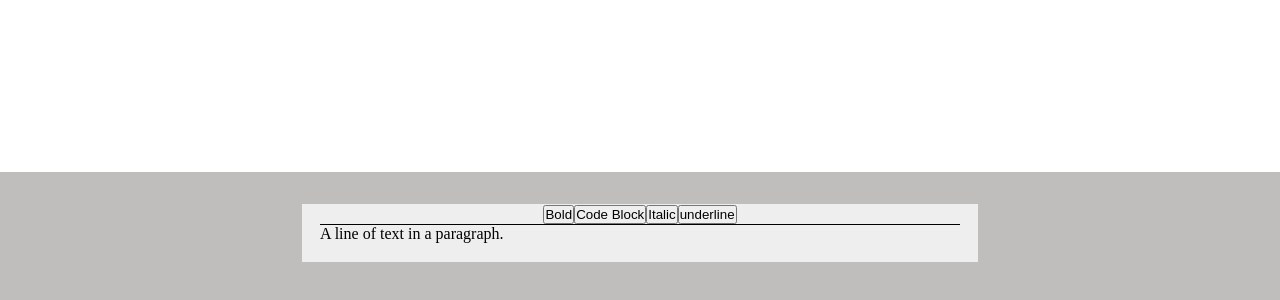
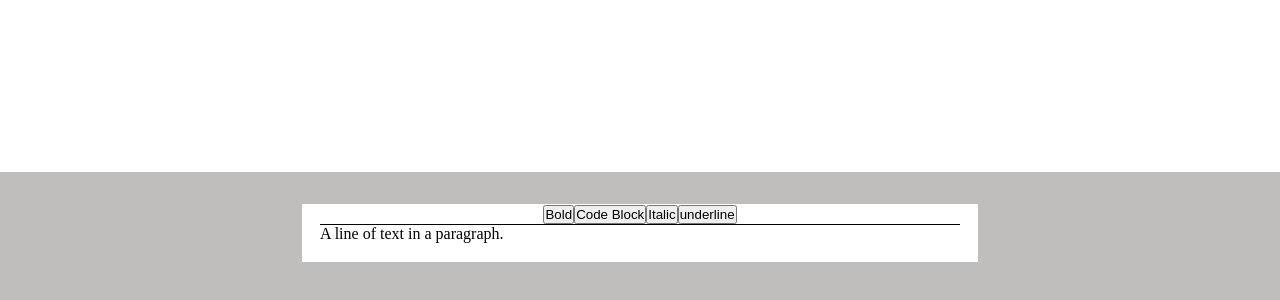
Before and after one commit to JimmFly/water, a React (Create React App) app: page / in a window 1280 px wide. Shown: the part 4976-5276 px from the top of the page. Built offline with nearby package versions, Linux system fonts and the light colour scheme; a web font is replaced by a local one.

Commit message:
修改样式

```diff
--- a/src/pages/TrySlate.js
+++ b/src/pages/TrySlate.js
@@ -97,6 +97,8 @@ const Leaf = (props) => {
     <span
       {...props.attributes}
       style={{
+        backgroundColor:
+          props.children.props.parent.type === "code" ? "#eee" : "white",
         fontWeight: props.leaf.bold ? "bold" : "normal",
         fontStyle: props.leaf.italic ? "italic" : "normal",
         textDecoration: props.leaf.underline ? "underline" : "normal",
--- a/src/styles/__slate.scss
+++ b/src/styles/__slate.scss
@@ -10,9 +10,9 @@
     position: relative;
     padding: 1px 18px 17px;
     margin: 0 -20px;
-    border-bottom: 2px solid #eee;
+    border-bottom: 2px solid white;
     margin-bottom: 20px;
-    background-color: #eee;
+    background-color: white;
 
     .slateButton {
       display: flex;
--- a/src/styles/style.css
+++ b/src/styles/style.css
@@ -567,9 +567,9 @@ h3 {
   position: relative;
   padding: 1px 18px 17px;
   margin: 0 -20px;
-  border-bottom: 2px solid #eee;
+  border-bottom: 2px solid white;
   margin-bottom: 20px;
-  background-color: #eee;
+  background-color: white;
 }
 .trySlate .slateEditor .slateButton {
   display: flex;
```
Also changed, not shown: 1 other file (tests, documents, lock files or other folders).
